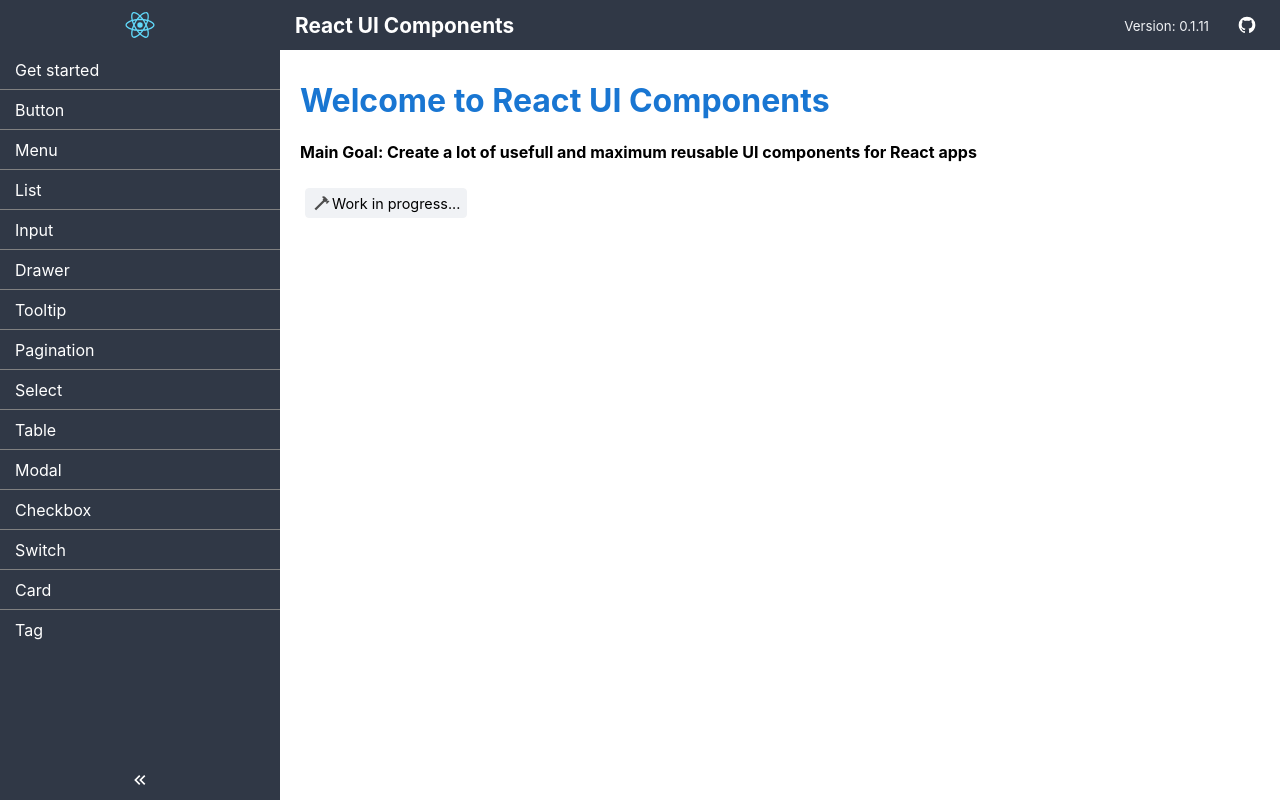
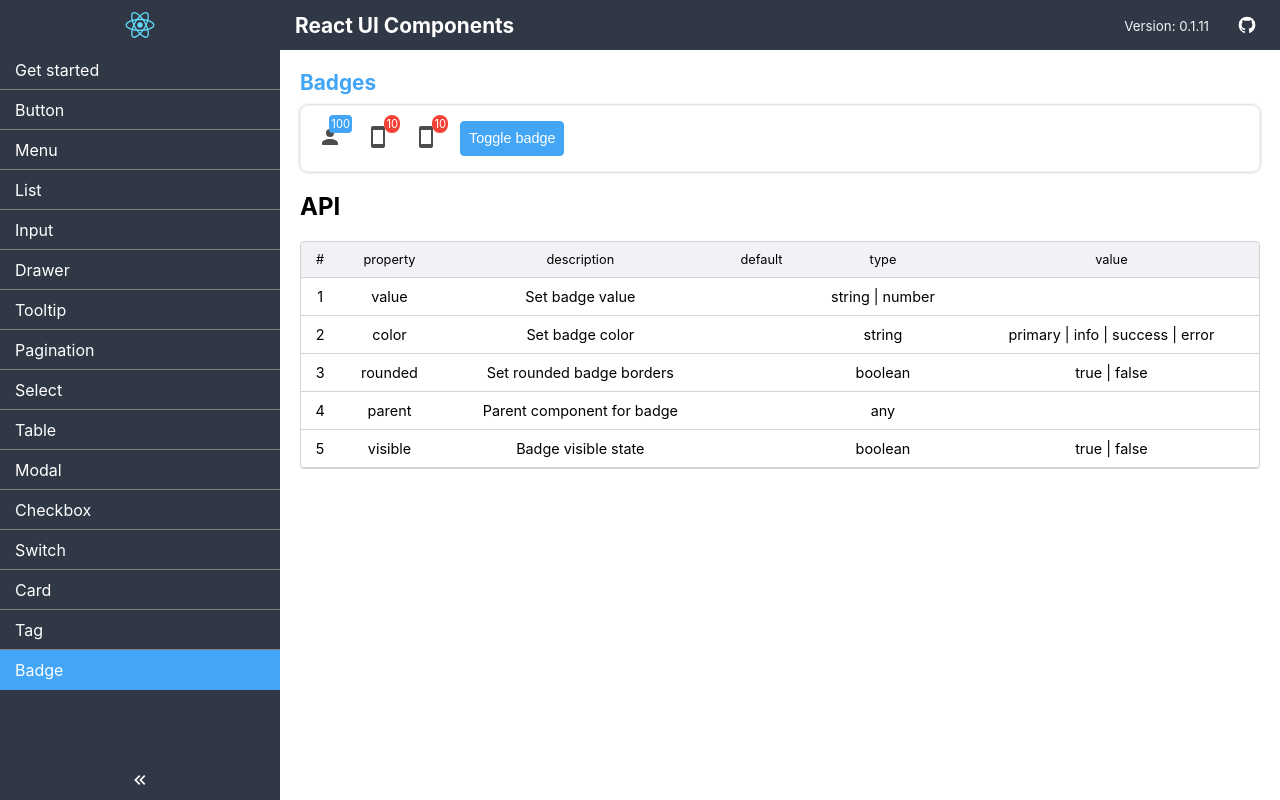
Before and after one commit to Assenti/react-ui-components, a React (Create React App) app: page /badge in a window 1280 px wide. Before the commit this address led to /. Built offline with nearby package versions, Linux system fonts and the light colour scheme.

Commit message:
Badge UI Component implemented and added with API description

```diff
--- /dev/null
+++ b/src/components/Badge.js
@@ -0,0 +1,32 @@
+import React from 'react';
+
+export const Badge = (props) => {
+    const badgeClass = () => {
+        let result = '';
+        let className = {
+            btn: 'badge-container',
+            rounded: props.rounded ? 'rounded' : '',
+            color: props.color ? props.color : '',
+            className: props.className ? props.className : ''
+        }
+
+        for (const key in className) {
+            if (className[key]) result += className[key] + ' '
+        }
+        return result.trim();
+    }
+
+    const visibility = () => {
+        if (typeof(props.visible) === 'undefined') return true
+        else return props.visible
+    }
+
+    return (
+        <div className={badgeClass()}>
+            {props.parent}
+            <div className="badge">
+                {visibility() ? props.value : ''}
+            </div>
+        </div>
+    )
+}
--- /dev/null
+++ b/src/pages/BadgePage.js
@@ -0,0 +1,106 @@
+import React, { useState } from 'react';
+import { Badge } from '../components/Badge';
+import { Card } from '../components/Card';
+import { Table } from '../components/Table';
+import { Icon } from '../components/Icon';
+import { Button } from '../components/Button';
+
+export const BadgePage = () => {
+    const keys = ['property', 'description', 'default', 'type', 'value'];
+    const items = [
+        {
+            property: 'value',
+            description: 'Set badge value',
+            default: '',
+            type: 'string | number',
+            value: ''
+        },
+        {
+            property: 'color',
+            description: 'Set badge color',
+            default: '',
+            type: 'string',
+            value: 'primary | info | success | error'
+        },
+        {
+            property: 'rounded',
+            description: 'Set rounded badge borders',
+            default: '',
+            type: 'boolean',
+            value: 'true | false'
+        },
+        {
+            property: 'parent',
+            description: 'Parent component for badge',
+            default: '',
+            type: 'any',
+            value: ''
+        },
+        {
+            property: 'visible',
+            description: 'Badge visible state',
+            default: '',
+            type: 'boolean',
+            value: 'true | false'
+        },
+        // {
+        //     property: 'header',
+        //     description: 'Set drawer header',
+        //     default: '',
+        //     type: 'any',
+        //     value: ''
+        // },
+        // {
+        //     property: 'dark',
+        //     description: 'Set dark mode',
+        //     default: 'false',
+        //     type: 'boolean',
+        //     value: 'true | false'
+        // },
+        // {
+        //     property: 'absolute',
+        //     description: 'Set drawer position to absolute',
+        //     default: 'false',
+        //     type: 'boolean',
+        //     value: 'true | false'
+        // },
+    ]
+
+    const [badge, setBadge] = useState(true);
+
+    return (
+        <div className="page">
+            <div className="page-title">Badges</div>
+            <Card>
+                <div className="row align-center">
+                    <Badge
+                        color="info"
+                        value={100}
+                        className="mr-20"
+                        parent={<Icon size={24} name="account"/>}/>
+                    <Badge
+                        color="error"
+                        value={10}
+                        rounded
+                        className="mr-20"
+                        parent={<Icon size={24} name="smartphone"/>}/>
+                    <Badge
+                        color="error"
+                        value={10}
+                        rounded
+                        visible={badge}
+                        className="mr-20"
+                        parent={<Icon size={24} name="smartphone"/>}/>
+                    <Button name="Toggle badge" color="info" onClick={() => setBadge(!badge)}/>
+                </div>
+            </Card>
+            <h2>API</h2>
+            <Table
+                bordered
+                headers={keys}
+                items={items}
+                index={true}
+                itemTitles={keys}/>
+        </div>
+    )
+}
--- a/src/pages/DrawerPage.js
+++ b/src/pages/DrawerPage.js
@@ -1,20 +1,74 @@
 import React, { useState } from 'react';
 import { Drawer } from '../components/Drawer';
-import { List } from '../components/List';
+import { List, ListItem } from '../components/List';
 import { Button } from '../components/Button';
 import { Tooltip } from '../components/Tooltip';
+import { Table } from '../components/Table';
 
 export const DrawerPage = () => {
     const [drawer, setDrawer] = useState(true);
     const [drawerMin, setDrawerMin] = useState(false);
     const [content, setContent] = useState('');
 
-    const items = [
+    const stack = [
         { name: 'JavaScript', icon: 'code' },
         { name: 'TypeScript', icon: 'code' },
         { name: 'React', icon: 'code' },
         { name: 'React Router', icon: 'code' },
         { name: 'React Redux', icon: 'code' }
+    ]
+
+    const keys = ['property', 'description', 'default', 'type', 'value'];
+    const items = [
+        {
+            property: 'drawer',
+            description: 'Drawer visibilty state',
+            default: '',
+            type: 'boolean',
+            value: 'true | false'
+        },
+        {
+            property: 'min',
+            description: 'Set drawer width to minimum size',
+            default: '',
+            type: 'boolean',
+            value: 'true | false'
+        },
+        {
+            property: 'onResize',
+            description: 'Handle drawer min prop toggling',
+            default: '',
+            type: 'function',
+            value: ''
+        },
+        {
+            property: 'fullHeight',
+            description: 'Set drawer height to full screen height',
+            default: '',
+            type: 'boolean',
+            value: 'true | false'
+        },
+        {
+            property: 'header',
+            description: 'Set drawer header',
+            default: '',
+            type: 'any',
+            value: ''
+        },
+        {
+            property: 'dark',
+            description: 'Set dark mode',
+            default: 'false',
+            type: 'boolean',
+            value: 'true | false'
+        },
+        {
+            property: 'absolute',
+            description: 'Set drawer position to absolute',
+            default: 'false',
+            type: 'boolean',
+            value: 'true | false'
+        },
     ]
 
     return (
@@ -27,10 +81,8 @@
                     header="Title"
                     onResize={() => setDrawerMin(!drawerMin)}>
                     {drawerMin ?
-                        <List onItemClick={() => {}}
-                        items={items}
-                        isActiveItem={() => false}>
-                            {items.map(({name, icon}, index) =>
+                        <List>
+                            {stack.map(({name, icon}, index) =>
                                 <Tooltip key={index}
                                     tooltip={name}
                                     position="right">
@@ -41,10 +93,15 @@
                                 </Tooltip>
                             )}
                         </List> :
-                        <List onItemClick={() => {}}
-                            items={items}
-                            itemTitle="name"
-                            isActiveItem={() => false}/>
+                        <List>
+                            {stack.map((item, index) =>
+                                <ListItem
+                                    key={index}
+                                    item={item}
+                                    hover
+                                    itemTitle="name" />
+                            )}
+                        </List>
                     }
                 </Drawer>
                 <div className="px-20">
@@ -56,6 +113,13 @@
                     <p>{content}</p>
                 </div>
             </div>
+            <h2>API</h2>
+            <Table
+                bordered
+                headers={keys}
+                items={items}
+                index={true}
+                itemTitles={keys}/>
         </div>
     )
 }
--- a/src/routes.js
+++ b/src/routes.js
@@ -13,6 +13,7 @@
 import { CardPage } from './pages/CardPage';
 import { SwitchPage } from './pages/SwitchPage';
 import { TagPage } from './pages/TagPage';
+import { BadgePage } from './pages/BadgePage';
 
 export const routes = [
     { path: '/', name: 'Get started', Component: HomePage },
@@ -29,5 +30,6 @@
     { path: '/checkbox', name: 'Checkbox', Component: CheckboxPage },
     { path: '/switch', name: 'Switch', Component: SwitchPage },
     { path: '/card', name: 'Card', Component: CardPage },
-    { path: '/tag', name: 'Tag', Component: TagPage }
+    { path: '/tag', name: 'Tag', Component: TagPage },
+    { path: '/badge', name: 'Badge', Component: BadgePage }
 ]
--- /dev/null
+++ b/src/styles/_badge.scss
@@ -0,0 +1,57 @@
+.badge-container {
+    display: inline-block;
+    position: relative;
+    padding: 2px;
+
+    &.rounded {
+        .badge {
+            border-radius: 60px;
+        }
+    }
+
+    &:not(.rounded) {
+        .badge {
+            border-radius: $radius;
+        }
+    }
+
+    &.primary {
+        .badge {
+            background-color: $primary;
+            color: #fff;
+        }
+    }
+
+    &.info {
+        .badge {
+            background-color: $info;
+            color: #fff;
+        }
+    }
+
+    &.success {
+        .badge {
+            background-color: $success;
+            color: #fff;
+        }
+    }
+
+    &.error {
+        .badge {
+            background-color: $error;
+            color: #fff;
+        }
+    }
+
+    .badge {
+        position: absolute;
+        top: -8px;
+        right: -8px;
+        font-size: .7rem;
+        padding: 2px;
+        display: flex;
+        align-items: center;
+        justify-content: center;
+        background-color: $lightgray;
+    }
+}
--- a/src/styles/_btn.scss
+++ b/src/styles/_btn.scss
@@ -13,6 +13,7 @@
     align-items: center;
     border: 1px solid transparent;
     font-size: .9rem;
+    background-color: $lightgray;
 
     &.lifted {
         box-shadow: 0 2px 5px rgba(black, .3);
--- a/src/styles/index.scss
+++ b/src/styles/index.scss
@@ -36,3 +36,4 @@
 @import 'card';
 @import 'switch';
 @import 'tag';
+@import 'badge';
```
Also changed, not shown: 1 other file (tests, documents, lock files or other folders).
